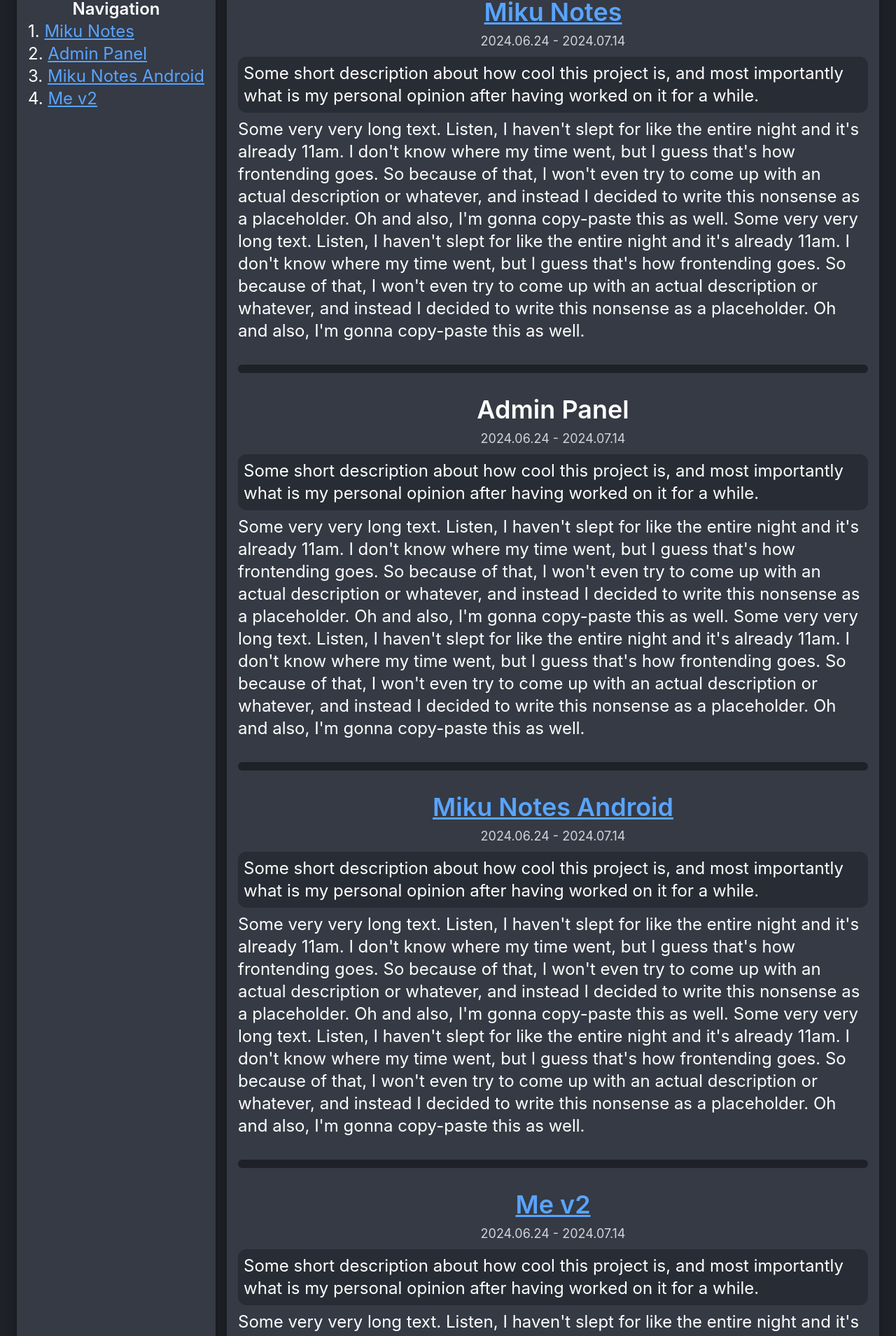
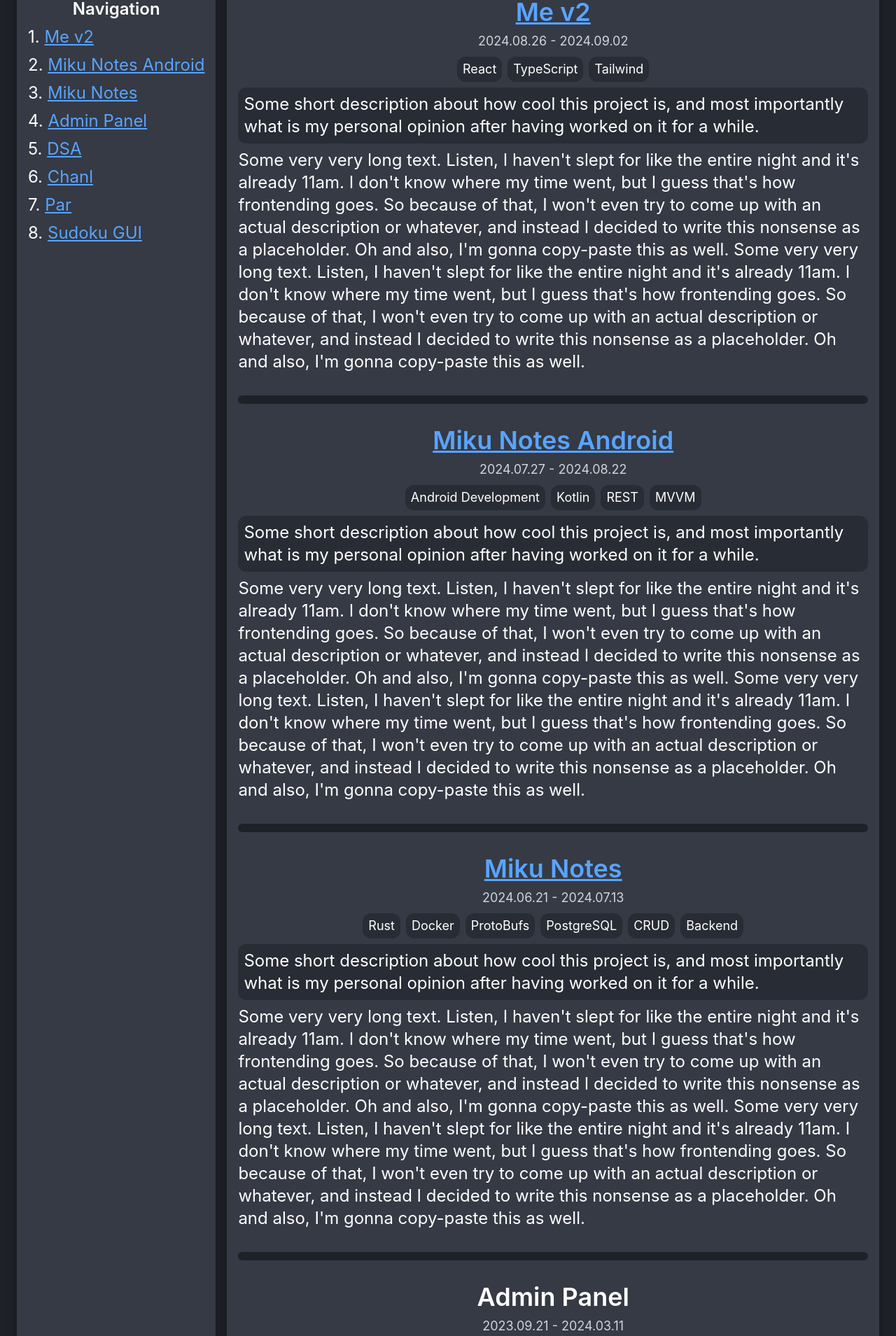
Before and after one commit to kutoru/me-v2, a React (Create React App) app: page /projects in a window 1280 px wide. Shown: the part 87-1996 px from the top of the page at 70% size. Built offline with nearby package versions, Linux system fonts and the light colour scheme.

Commit message:
Add project skills

```diff
--- a/src/components/Me.tsx
+++ b/src/components/Me.tsx
@@ -21,7 +21,7 @@ export default function Me() {
           <div className="rounded-lg bg-main-light-3">
             <div
               className="bg-main-light-2 h-full rounded-s-lg transition-main group-hover/skill:shadow-skill-bar"
-              style={{ width: `${skill.amount}%` }}
+              style={{ width: `${skill.proficiency}%` }}
             ></div>
           </div>
         </div>
--- a/src/components/MultiMenuContainer.tsx
+++ b/src/components/MultiMenuContainer.tsx
@@ -3,7 +3,7 @@ import ContentContainer from "./ContentContainer";
 import { ReactComponent as IconMenu } from "../static/menu.svg";
 
 window.addEventListener("resize", (_) => {
-  if (window.innerWidth != lastWidth) {
+  if (window.innerWidth !== lastWidth) {
     lastWidth = window.innerWidth;
     updateSize();
   }
--- a/src/components/Projects.tsx
+++ b/src/components/Projects.tsx
@@ -11,7 +11,7 @@ export default function Projects() {
 
     projects.forEach((project, index) => {
       elements.push(
-        <div key={elements.length}>
+        <div key={elements.length} className="my-2 cursor-default">
           {index + 1}. <a href={"#" + project.name}>{project.name}</a>
         </div>
       );
@@ -48,10 +48,30 @@ export default function Projects() {
           <div className="text-lg text-gray-300 text-center">
             {project.start_date} - {project.end_date}
           </div>
-          <div className="bg-main-dark-2 rounded-xl p-2 my-2 cursor-default transition-main group-hover/content-container:shadow-skill-container">
+          <div className="mb-2 flex justify-center flex-wrap">
+            {mapProjectSkills(project.skills)}
+          </div>
+          <div className="bg-main-dark-2 rounded-xl p-2 mb-2 cursor-default transition-main group-hover/content-container:shadow-skill-container">
             {project.description}
           </div>
           <div>{project.text}</div>
+        </div>
+      );
+    });
+
+    return elements;
+  }
+
+  function mapProjectSkills(skills: string[]): ReactElement[] {
+    const elements: ReactElement[] = [];
+
+    skills.forEach((skill) => {
+      elements.push(
+        <div
+          key={elements.length}
+          className="py-1 px-2 me-2 mt-2 rounded-xl bg-main-dark-2 text-lg cursor-default last:me-0 transition-main hover:shadow-skill-container inline-block"
+        >
+          {skill}
         </div>
       );
     });
--- a/src/static/projects.json
+++ b/src/static/projects.json
@@ -1,33 +1,73 @@
 [
+  {
+    "name": "Me v2",
+    "link": "https://github.com/kutoru/me-v2",
+    "start_date": "2024.08.26",
+    "end_date": "2024.09.02",
+    "skills": ["React", "TypeScript", "Tailwind"],
+    "description": "Some short description about how cool this project is, and most importantly what is my personal opinion after having worked on it for a while.",
+    "text": "Some very very long text. Listen, I haven't slept for like the entire night and it's already 11am. I don't know where my time went, but I guess that's how frontending goes. So because of that, I won't even try to come up with an actual description or whatever, and instead I decided to write this nonsense as a placeholder. Oh and also, I'm gonna copy-paste this as well. Some very very long text. Listen, I haven't slept for like the entire night and it's already 11am. I don't know where my time went, but I guess that's how frontending goes. So because of that, I won't even try to come up with an actual description or whatever, and instead I decided to write this nonsense as a placeholder. Oh and also, I'm gonna copy-paste this as well."
+  },
+  {
+    "name": "Miku Notes Android",
+    "link": "https://github.com/kutoru/miku-notes-android",
+    "start_date": "2024.07.27",
+    "end_date": "2024.08.22",
+    "skills": ["Android Development", "Kotlin", "REST", "MVVM"],
+    "description": "Some short description about how cool this project is, and most importantly what is my personal opinion after having worked on it for a while.",
+    "text": "Some very very long text. Listen, I haven't slept for like the entire night and it's already 11am. I don't know where my time went, but I guess that's how frontending goes. So because of that, I won't even try to come up with an actual description or whatever, and instead I decided to write this nonsense as a placeholder. Oh and also, I'm gonna copy-paste this as well. Some very very long text. Listen, I haven't slept for like the entire night and it's already 11am. I don't know where my time went, but I guess that's how frontending goes. So because of that, I won't even try to come up with an actual description or whatever, and instead I decided to write this nonsense as a placeholder. Oh and also, I'm gonna copy-paste this as well."
+  },
   {
     "name": "Miku Notes",
     "link": "https://github.com/kutoru/miku-notes",
-    "start_date": "2024.06.24",
-    "end_date": "2024.07.14",
+    "start_date": "2024.06.21",
+    "end_date": "2024.07.13",
+    "skills": ["Rust", "Docker", "ProtoBufs", "PostgreSQL", "CRUD", "Backend"],
     "description": "Some short description about how cool this project is, and most importantly what is my personal opinion after having worked on it for a while.",
     "text": "Some very very long text. Listen, I haven't slept for like the entire night and it's already 11am. I don't know where my time went, but I guess that's how frontending goes. So because of that, I won't even try to come up with an actual description or whatever, and instead I decided to write this nonsense as a placeholder. Oh and also, I'm gonna copy-paste this as well. Some very very long text. Listen, I haven't slept for like the entire night and it's already 11am. I don't know where my time went, but I guess that's how frontending goes. So because of that, I won't even try to come up with an actual description or whatever, and instead I decided to write this nonsense as a placeholder. Oh and also, I'm gonna copy-paste this as well."
   },
   {
     "name": "Admin Panel",
     "link": null,
-    "start_date": "2024.06.24",
-    "end_date": "2024.07.14",
+    "start_date": "2023.09.21",
+    "end_date": "2024.03.11",
+    "skills": ["JavaScript", "Node.js", "WebSocket", "Bootstrap", "Full-stack"],
     "description": "Some short description about how cool this project is, and most importantly what is my personal opinion after having worked on it for a while.",
     "text": "Some very very long text. Listen, I haven't slept for like the entire night and it's already 11am. I don't know where my time went, but I guess that's how frontending goes. So because of that, I won't even try to come up with an actual description or whatever, and instead I decided to write this nonsense as a placeholder. Oh and also, I'm gonna copy-paste this as well. Some very very long text. Listen, I haven't slept for like the entire night and it's already 11am. I don't know where my time went, but I guess that's how frontending goes. So because of that, I won't even try to come up with an actual description or whatever, and instead I decided to write this nonsense as a placeholder. Oh and also, I'm gonna copy-paste this as well."
   },
   {
-    "name": "Miku Notes Android",
-    "link": "https://github.com/kutoru/miku-notes-android",
-    "start_date": "2024.06.24",
-    "end_date": "2024.07.14",
+    "name": "DSA",
+    "link": "https://github.com/kutoru/data-structures-and-algorithms",
+    "start_date": "2023.07.27",
+    "end_date": "2023.08.05",
+    "skills": ["C", "DSA"],
     "description": "Some short description about how cool this project is, and most importantly what is my personal opinion after having worked on it for a while.",
     "text": "Some very very long text. Listen, I haven't slept for like the entire night and it's already 11am. I don't know where my time went, but I guess that's how frontending goes. So because of that, I won't even try to come up with an actual description or whatever, and instead I decided to write this nonsense as a placeholder. Oh and also, I'm gonna copy-paste this as well. Some very very long text. Listen, I haven't slept for like the entire night and it's already 11am. I don't know where my time went, but I guess that's how frontending goes. So because of that, I won't even try to come up with an actual description or whatever, and instead I decided to write this nonsense as a placeholder. Oh and also, I'm gonna copy-paste this as well."
   },
   {
-    "name": "Me v2",
-    "link": "https://github.com/kutoru/me-v2",
-    "start_date": "2024.06.24",
-    "end_date": "2024.07.14",
+    "name": "Chanl",
+    "link": "https://github.com/kutoru/chanl-backend",
+    "start_date": "2023.07.02",
+    "end_date": "2023.07.26",
+    "skills": ["Go", "Vue", "Authentication", "WebSocket", "Full-stack"],
+    "description": "Some short description about how cool this project is, and most importantly what is my personal opinion after having worked on it for a while.",
+    "text": "Some very very long text. Listen, I haven't slept for like the entire night and it's already 11am. I don't know where my time went, but I guess that's how frontending goes. So because of that, I won't even try to come up with an actual description or whatever, and instead I decided to write this nonsense as a placeholder. Oh and also, I'm gonna copy-paste this as well. Some very very long text. Listen, I haven't slept for like the entire night and it's already 11am. I don't know where my time went, but I guess that's how frontending goes. So because of that, I won't even try to come up with an actual description or whatever, and instead I decided to write this nonsense as a placeholder. Oh and also, I'm gonna copy-paste this as well."
+  },
+  {
+    "name": "Par",
+    "link": "https://github.com/kutoru/par",
+    "start_date": "2023.05.10",
+    "end_date": "2023.05.17",
+    "skills": ["Rust", "Forntend", "API", "GitHub"],
+    "description": "Some short description about how cool this project is, and most importantly what is my personal opinion after having worked on it for a while.",
+    "text": "Some very very long text. Listen, I haven't slept for like the entire night and it's already 11am. I don't know where my time went, but I guess that's how frontending goes. So because of that, I won't even try to come up with an actual description or whatever, and instead I decided to write this nonsense as a placeholder. Oh and also, I'm gonna copy-paste this as well. Some very very long text. Listen, I haven't slept for like the entire night and it's already 11am. I don't know where my time went, but I guess that's how frontending goes. So because of that, I won't even try to come up with an actual description or whatever, and instead I decided to write this nonsense as a placeholder. Oh and also, I'm gonna copy-paste this as well."
+  },
+  {
+    "name": "Sudoku GUI",
+    "link": "https://github.com/kutoru/sudoku-gui",
+    "start_date": "2023.04.08",
+    "end_date": "2023.04.24",
+    "skills": ["C++", "Windows Forms", "Frontend", "MySQL"],
     "description": "Some short description about how cool this project is, and most importantly what is my personal opinion after having worked on it for a while.",
     "text": "Some very very long text. Listen, I haven't slept for like the entire night and it's already 11am. I don't know where my time went, but I guess that's how frontending goes. So because of that, I won't even try to come up with an actual description or whatever, and instead I decided to write this nonsense as a placeholder. Oh and also, I'm gonna copy-paste this as well. Some very very long text. Listen, I haven't slept for like the entire night and it's already 11am. I don't know where my time went, but I guess that's how frontending goes. So because of that, I won't even try to come up with an actual description or whatever, and instead I decided to write this nonsense as a placeholder. Oh and also, I'm gonna copy-paste this as well."
   }
--- a/src/static/skills.json
+++ b/src/static/skills.json
@@ -1,38 +1,38 @@
 [
   {
     "name": "React",
-    "amount": 69
+    "proficiency": 69
   },
   {
     "name": "TypeScript",
-    "amount": 80
+    "proficiency": 80
   },
   {
     "name": "Kotlin",
-    "amount": 85
+    "proficiency": 85
   },
   {
     "name": "Rust",
-    "amount": 75
+    "proficiency": 75
   },
   {
     "name": "Some skill 1",
-    "amount": 8
+    "proficiency": 8
   },
   {
     "name": "Some skill 5",
-    "amount": 50
+    "proficiency": 50
   },
   {
     "name": "Some skill 2",
-    "amount": 0
+    "proficiency": 0
   },
   {
     "name": "Some skill 3",
-    "amount": 34
+    "proficiency": 34
   },
   {
     "name": "Some skill 6",
-    "amount": 92
+    "proficiency": 92
   }
 ]
--- a/src/types/ProjectData.ts
+++ b/src/types/ProjectData.ts
@@ -3,6 +3,7 @@ type ProjectData = {
   link?: string;
   start_date: string;
   end_date: string;
+  skills: string[];
   description: string;
   text: string;
 };
--- a/src/types/SkillData.ts
+++ b/src/types/SkillData.ts
@@ -1,6 +1,6 @@
 type SkillData = {
   name: string;
-  amount: number;
+  proficiency: number;
 };
 
 export default SkillData;
```
